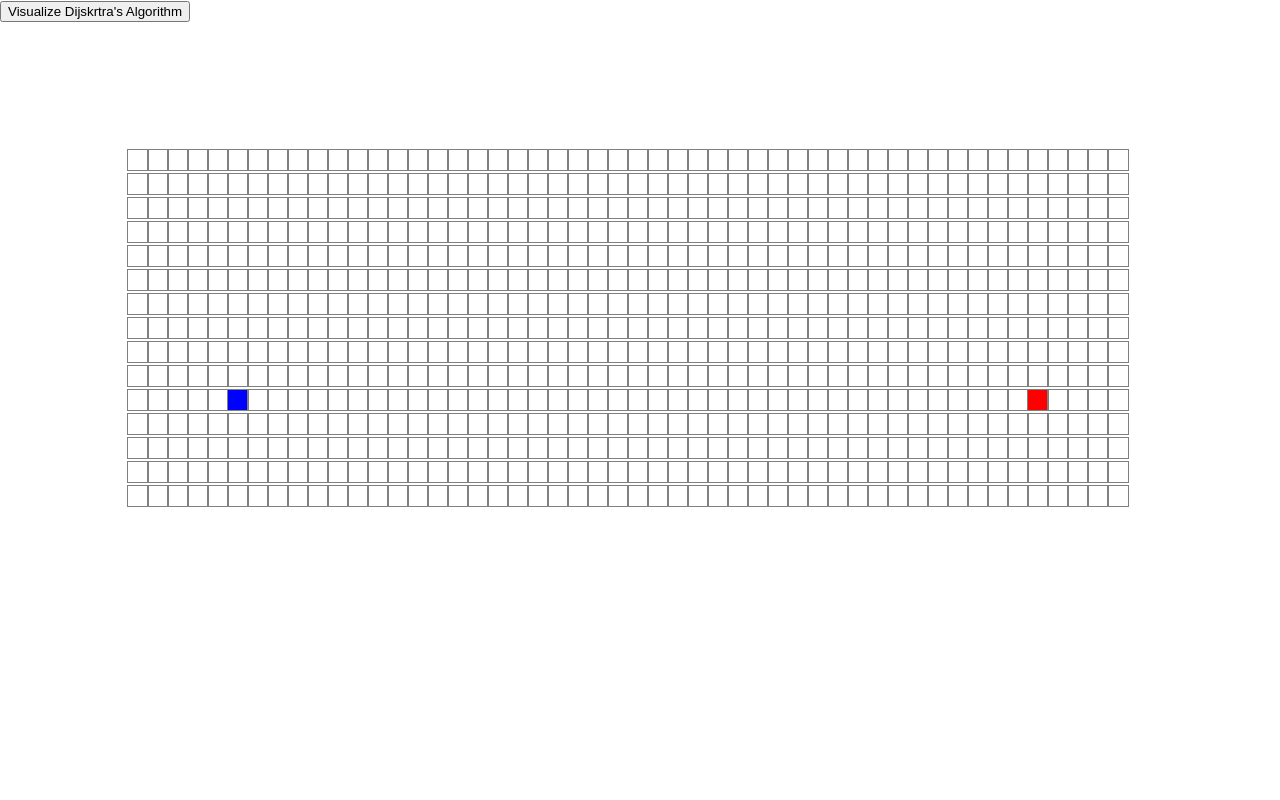
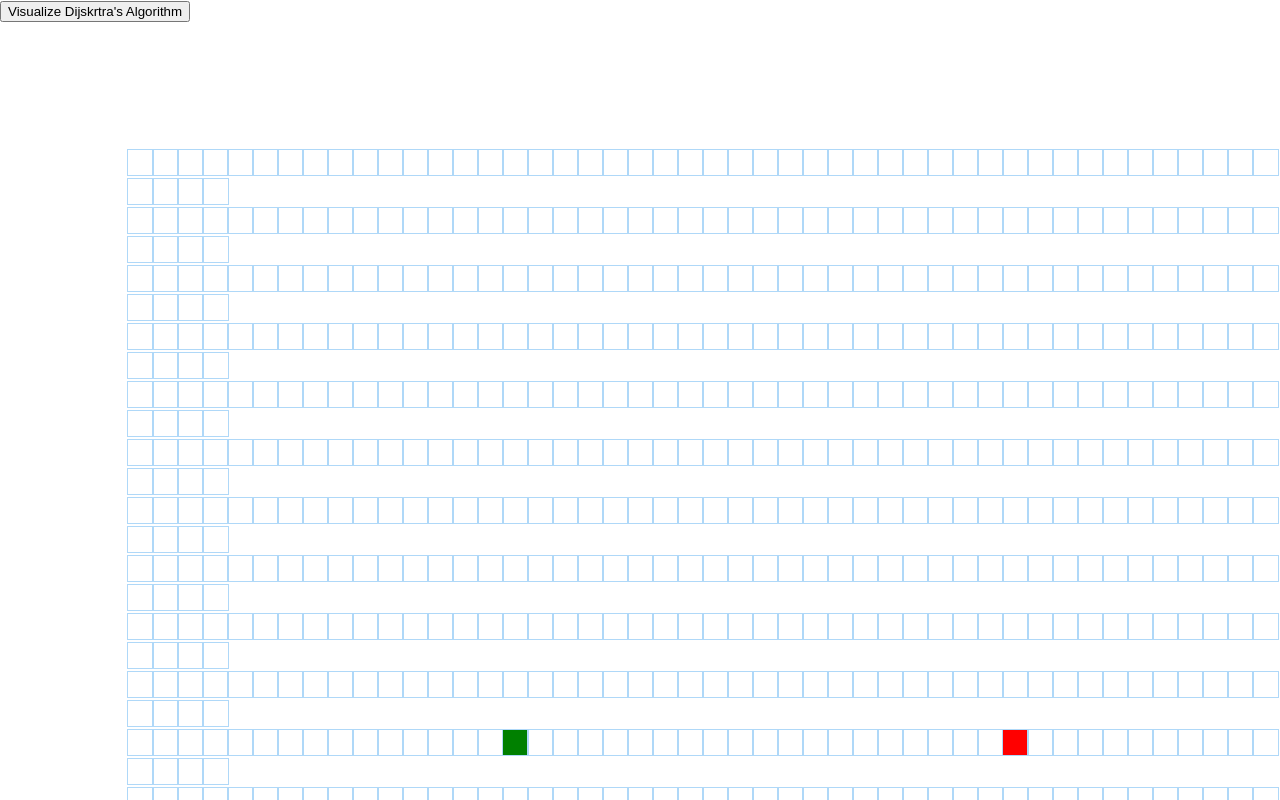
Before and after one commit to hadiyouness10/shortestpath, a React (Create React App) app: page / in a window 1280 px wide. Shown: the top 800 px of the page. Built offline with nearby package versions, Linux system fonts and the light colour scheme.

Commit message:
dijkstra working

```diff
--- a/src/algorithms/dijkstra.js
+++ b/src/algorithms/dijkstra.js
@@ -25,7 +25,7 @@
     const unvisitedNeighbors = getUnvisitedNeighbors(node, grid);
     for (const neighbor of unvisitedNeighbors) {
         neighbor.distance = node.distance + 1;
-        neighbor.previourNode = node;
+        neighbor.previousNode = node;
     }
 }
 
@@ -64,7 +64,7 @@
     let currentNode = finishNode;
     while (currentNode !== null) {
         getNodesInShortestPathOrder.unshift(currentNode);
-        currentNode = currentNode.previourNode;
+        currentNode = currentNode.previousNode;
     }
     return getNodesInShortestPathOrder;
 }
--- a/src/components/PathFindingVisualizer/Node/Node.css
+++ b/src/components/PathFindingVisualizer/Node/Node.css
@@ -1,7 +1,7 @@
 .node {
-    width: 20px;
-    height: 20px;
-    outline: 1px solid grey;
+    width: 25px;
+    height: 25px;
+    outline: 1px solid rgb(175, 216, 248);
     display: inline-block;
 }
 
@@ -10,5 +10,65 @@
 }
 
 .node-start {
-    background-color: blue;
+    background-color: green;
 }
+
+.node-visited {
+    animation-name: visitedAnimation;
+    animation-duration: 1.5s;
+    animation-timing-function: ease-out;
+    animation-delay: 0;
+    animation-direction: alternate;
+    animation-iteration-count: 1;
+    animation-fill-mode: forwards;
+    animation-play-state: running;
+}
+
+@keyframes visitedAnimation {
+    0% {
+        transform: scale(0.3);
+        background-color: rgba(0, 0, 66, 0.75);
+        border-radius: 100%;
+    }
+    50% {
+        background-color: rgba(17, 104, 217, 0.75);
+    }
+    75% {
+        transform: scale(1.2);
+        background-color: rgba(0, 217, 159, 0.75);
+    }
+    100% {
+        transform: scale(1);
+        background-color: rgba(0, 190, 218, 0.75);
+    }
+}
+
+.node-wall {
+    background-color: rgb(12, 53, 71);
+}
+
+.node-shortest-path {
+    animation-name: shortestPath;
+    animation-duration: 1.5s;
+    animation-timing-function: ease-out;
+    animation-delay: 0;
+    animation-direction: alternate;
+    animation-iteration-count: 1;
+    animation-fill-mode: forwards;
+    animation-play-state: running;
+}
+
+@keyframes shortestPath {
+    0% {
+        transform: scale(0.6);
+        background-color: rgb(255, 254, 106);
+    }
+    50% {
+        transform: scale(1.2);
+        background-color: rgb(255, 254, 106);
+    }
+    100% {
+        transform: scale(1);
+        background-color: rgb(255, 254, 106);
+    }
+}
--- a/src/components/PathFindingVisualizer/Node/Node.jsx
+++ b/src/components/PathFindingVisualizer/Node/Node.jsx
@@ -10,10 +10,19 @@
 
     render() {
 
-        const { isFinish, isStart } = this.props;
-        const NodeState = isFinish ? 'node-finish' : isStart ? 'node-start' : '';
+        const {
+            col,
+            isFinish,
+            isStart,
+            row
+        } = this.props;
+        const extraClassName = isFinish ? 'node-finish' : isStart ? 'node-start' : '';
 
-        return <div className={`node ${NodeState}`}></div>
+        return <div
+            id={`node-${row}-${col}`}
+            className={`node ${extraClassName}`}
+
+        ></div>
 
     }
 }
--- a/src/components/PathFindingVisualizer/PathFindingVisualizer.jsx
+++ b/src/components/PathFindingVisualizer/PathFindingVisualizer.jsx
@@ -25,17 +25,31 @@
     }
 
 
-    // handleMouseDown(row, col) {
-    //     const newGrid = getGirdWithWallToggled =
-    // }
-    animateDijkstra(nodesInShortedPathOrder) {
+    animateDijkstra(visitedNodesInOrder, nodesInShortedPathOrder) {
+        for (let i = 0; i <= visitedNodesInOrder.length; i++) {
+            if (i === visitedNodesInOrder.length) {
+                setTimeout(() => {
+                    this.animateShortestPath(nodesInShortedPathOrder);
+                }, 10 * i);
+                return;
+            }
+            setTimeout(() => {
+                const node = visitedNodesInOrder[i];
+                document.getElementById(`node-${node.row}-${node.col}`).className = `node node-visited`;
+            }, 10 * i);
+        }
+    }
+
+    animateShortestPath(nodesInShortedPathOrder) {
         for (let i = 0; i < nodesInShortedPathOrder.length; i++){
             setTimeout(() => {
                 const node = nodesInShortedPathOrder[i];
                 document.getElementById(`node-${node.row}-${node.col}`).className = 'node node-shortest-path';
-            }, 50 * i);
+            }, 50*i);
         }
     }
+
+
 
     visualizeDijkstra() {
         const { grid } = this.state;
@@ -43,7 +57,9 @@
         const finishNode = grid[FINISH_NODE_ROW][FINISH_NODE_COL];
         const visitedNodesInOrder = dijkstra(grid, startNode, finishNode);
         const nodesInShortedPathOrder = getNodesInShortestPathOrder(finishNode);
+        console.log(nodesInShortedPathOrder)
         this.animateDijkstra(visitedNodesInOrder, nodesInShortedPathOrder);
+        console.log(grid)
     }
 
     render() {
@@ -96,8 +112,8 @@
     return {
         col,
         row,
-        isStart: row === 10 && col === 5,
-        isFinish: row === 10 && col === 45,
+        isStart: row === START_NODE_ROW && col === START_NODE_COL,
+        isFinish: row === FINISH_NODE_ROW && col === FINISH_NODE_COL,
         distance: Infinity,
         isVisited: false,
         isWall: false,
```
